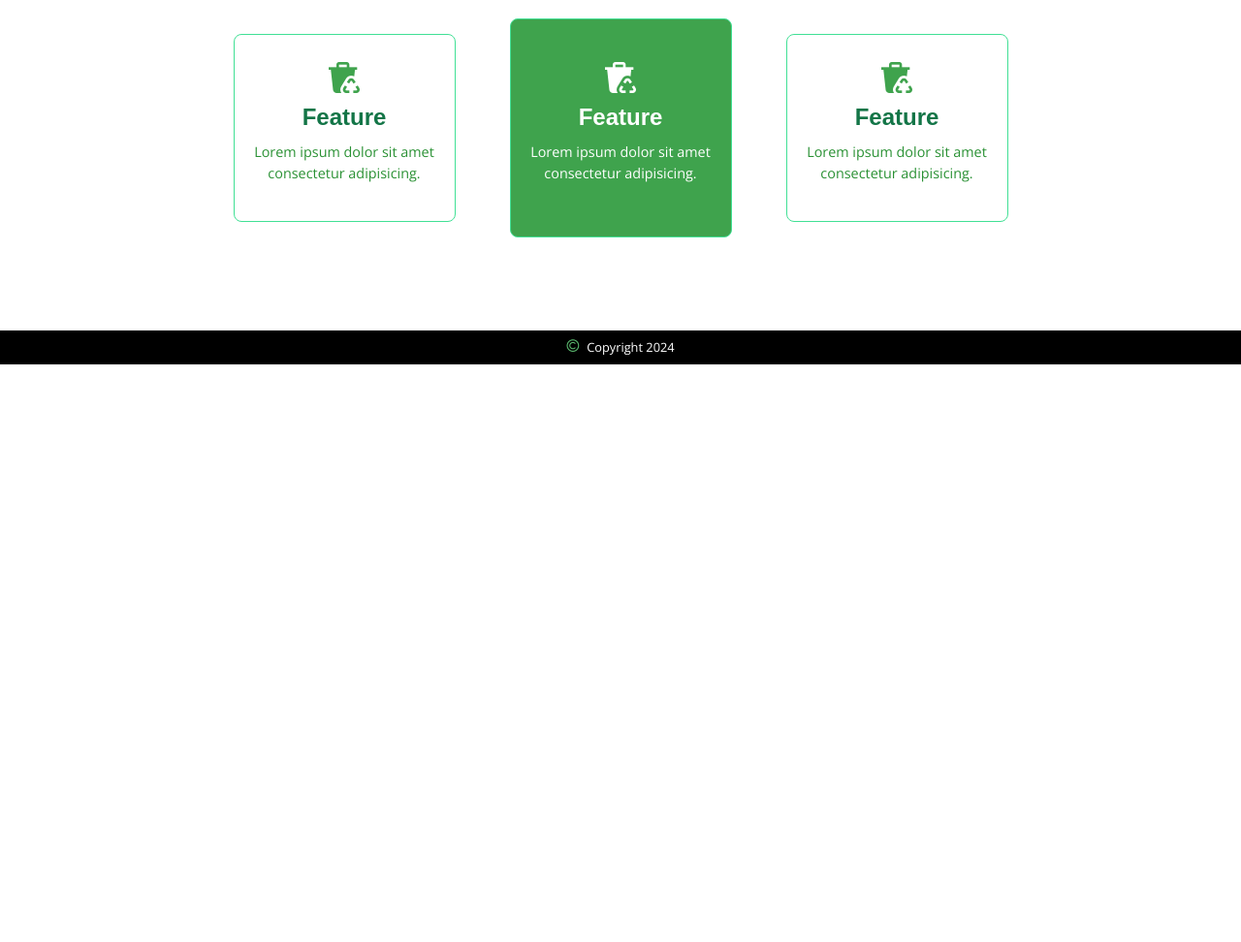
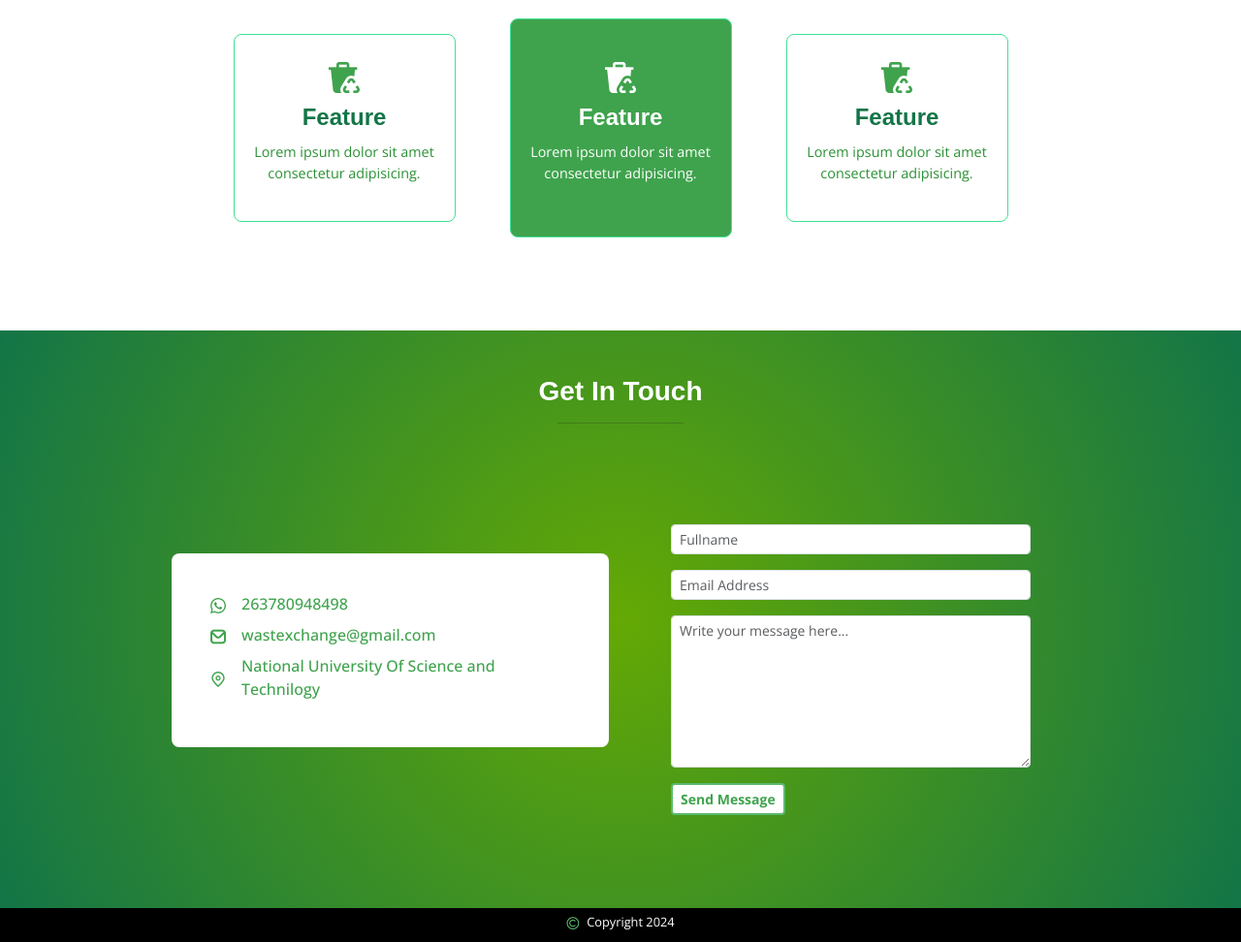
Before and after one commit to MufaroDKaseke/wastexchange, a website: page index.html in a window 1280 px wide. Shown: the part 1166-2138 px from the top of the page at 97% size. Before the commit the page ends 1542 px from the top, so only its background shows below. Drawn offline with nearby package versions, Linux system fonts and the light colour scheme.

Commit message:
Added contact section

```diff
--- a/index.html
+++ b/index.html
@@ -8,11 +8,11 @@
   <link rel="preconnect" href="https://fonts.gstatic.com" crossorigin>
   <link href="https://fonts.googleapis.com/css2?family=Open+Sans:ital,wght@0,300..800;1,300..800&display=swap"
     rel="stylesheet">
-  <link rel="stylesheet" href="/node_modules/@flaticon/flaticon-uicons/css/all/all.css">
-  <link rel="stylesheet" href="/node_modules/animate.css/animate.min.css">
-  <link rel="stylesheet" href="/dist/css/bootstrap.min.css">
+  <link rel="stylesheet" href="./node_modules/@flaticon/flaticon-uicons/css/all/all.css">
+  <link rel="stylesheet" href="./node_modules/animate.css/animate.min.css">
+  <link rel="stylesheet" href="./dist/css/bootstrap.min.css">
   <link rel="stylesheet" href="/dist/css/main.min.css">
-  <script src="/node_modules/wow.js/dist/wow.min.js"></script>
+  <script src="./node_modules/wow.js/dist/wow.min.js"></script>
 </head>
 <body>
 
@@ -104,7 +104,7 @@
     </section>
     <!-- End Of About Section -->
 
-    <!-- Features -->
+    <!-- Features Section -->
     <section class="features">
       <div class="container">
         <div class="row align-items-center justify-content-center">
@@ -134,21 +134,78 @@
     </section>
     <!-- End Of Features -->
 
+    <!-- Contact Section -->
+     <section class="contact py-5">
+      <div class="container">
+        <div class="row justify-content-center mb-5">
+          <div class="col-md-3 text-center">
+            <h3 class="text-white">Get In Touch</h3>
+            <hr class="w-50 mx-auto">
+          </div>
+        </div>
+        <div class="row align-items-center justify-content-center">
+
+          <div class="col-md-5">
+            <div class="contact-info mb-5 wow animate__animated animate__zoomIn" data-wow-duration="1.3s" data-wow-delay=".2s">
+              <ul class="nav flex-column">
+                <li class="nav-item mb-2">
+                  <a href="#">
+                    <i class="fi fi-brands-whatsapp me-3"></i><span>263780948498</span>
+                  </a>
+                </li>
+                <li class="nav-item mb-2">
+                  <a href="#">
+                    <i class="fi fi-br-envelope me-3"></i> <span>wastexchange@gmail.com</span>
+                  </a>
+                </li>
+                <li class="nav-item mb-2">
+                  <a href="#">
+                    <i class="fi fi-rs-marker me-3"></i><span>National University Of Science and Technilogy</span>
+                  </a>
+                </li>
+              </ul>
+            </div>
+          </div>
+          <div class="col-md-5">
+            <div class="contact-form wow animate__animated animate__zoomIn" data-wow-duration="1.3s" data-wow-delay=".2s">
+              <form action="">
+                <div class="input-group mb-3">
+                  <input type="text" name="fullname" id="fullname" class="form-control form-control-sm" placeholder="Fullname">
+                </div>
+                <div class="input-group mb-3">
+                  <input type="email" name="email" id="email" class="form-control form-control-sm" placeholder="Email Address">
+                </div>
+                <div class="input-group mb-3">
+                  <textarea name="message" id="message" cols="30" rows="7" class="form-control form-control-sm" placeholder="Write your message here..."></textarea>
+                </div>
+                <div class="input-group mb-2 justify-content-center justify-content-md-start">
+                  <button type="submit" class="btn btn-sm btn-primary fw-bold">Send Message</button>
+                </div>
+              </form>
+            </div>
+          </div>
+        </div>
+      </div>
+     </section>
+     <!-- End Of Contact Section -->
+
 
   </main>
 
+  <!-- Footer -->
   <footer id="footer">
-    <div class="d-flex align-items-center justify-content-center text-white py-2">
-      <i class="fi fi-rr-copyright text-primary"></i> <span>Copyright 2024</span>
+    <div class="d-flex justify-content-center text-white py-2">
+      <i class="fi fi-rr-copyright text-primary"></i><span>Copyright 2024</span>
     </div>
   </footer>
+  <!-- End Of Footer -->
 
 
 
 
-  <script src="/node_modules/jquery/dist/jquery.min.js"></script>
-  <script src="/node_modules/bootstrap/dist/js/bootstrap.bundle.min.js"></script>
-  <script src="/src/js/main.js"></script>
+  <script src="./node_modules/jquery/dist/jquery.min.js"></script>
+  <script src="./node_modules/bootstrap/dist/js/bootstrap.bundle.min.js"></script>
+  <script src="./src/js/main.js"></script>
   <script>
 
     $(document).ready(function () {
--- a/src/styles/_footer.scss
+++ b/src/styles/_footer.scss
@@ -6,7 +6,6 @@
 
   i {
     margin-right: .5rem;
-    display: inline;
 
     &::before {
       vertical-align: center;
--- a/src/styles/main.scss
+++ b/src/styles/main.scss
@@ -282,3 +282,50 @@
     }
   }
 }
+
+/* Contact */
+.contact {
+  background: radial-gradient(circle at center, rgb(100, 169, 4) 0, $color-4 100%);
+
+  &-info {
+    padding: 2.5rem;
+    background-color: $white;
+    border-radius: .5rem;
+
+    .nav-item a {
+      display: flex;
+      align-items: center;
+      font-weight: 500;
+
+      i {
+        &::before {
+          vertical-align: middle;
+        }
+      }
+    }
+  }
+
+  &-form {
+    padding: 2.5rem;
+
+    button {
+      background: $white;
+      color: $primary;
+    }
+  }
+
+  @media only screen and (max-width: $breakpoint-md) {
+
+    &-info {
+      padding: 1.5rem 1rem;
+
+      .nav-item a {
+        font-size: .9rem;
+      }
+    }
+
+    &-form {
+      padding: 0;
+    }
+  }
+}
```
Also changed, not shown: dist/css/main.min.css, 1 other file.
